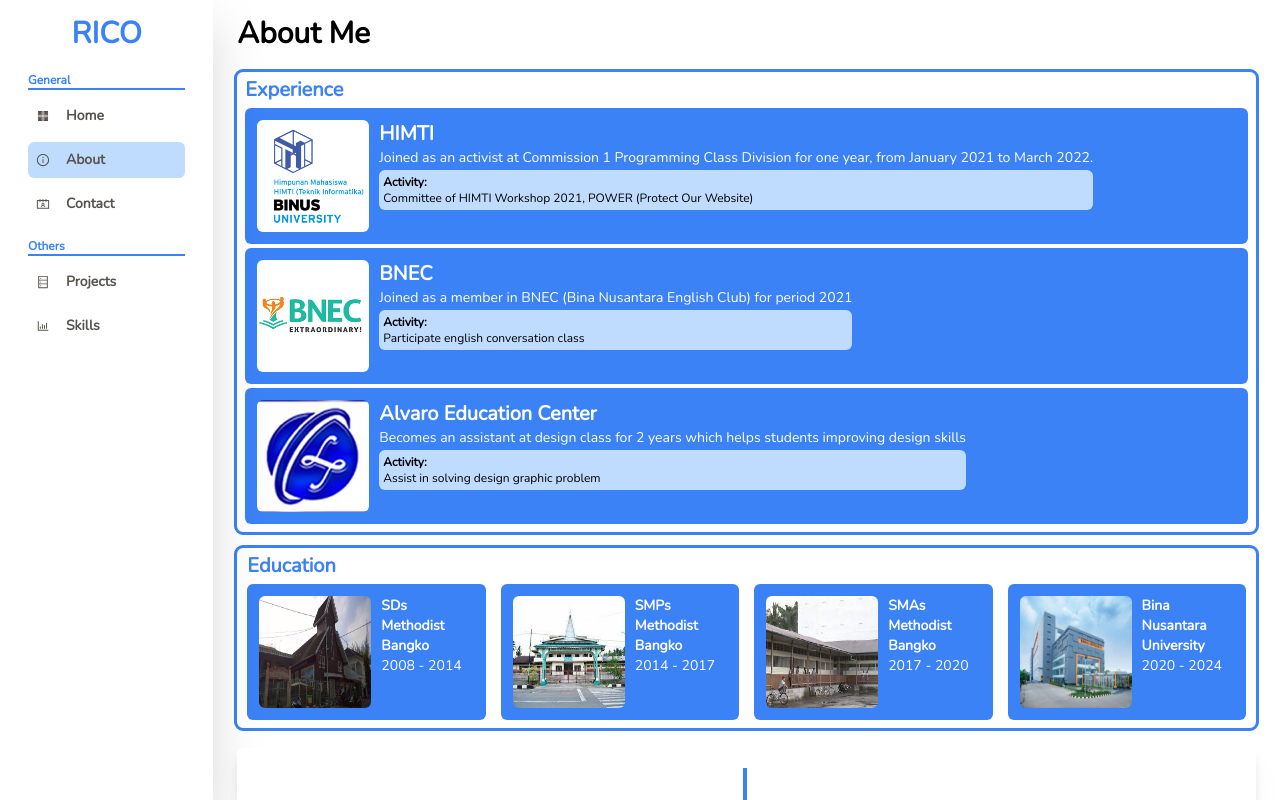
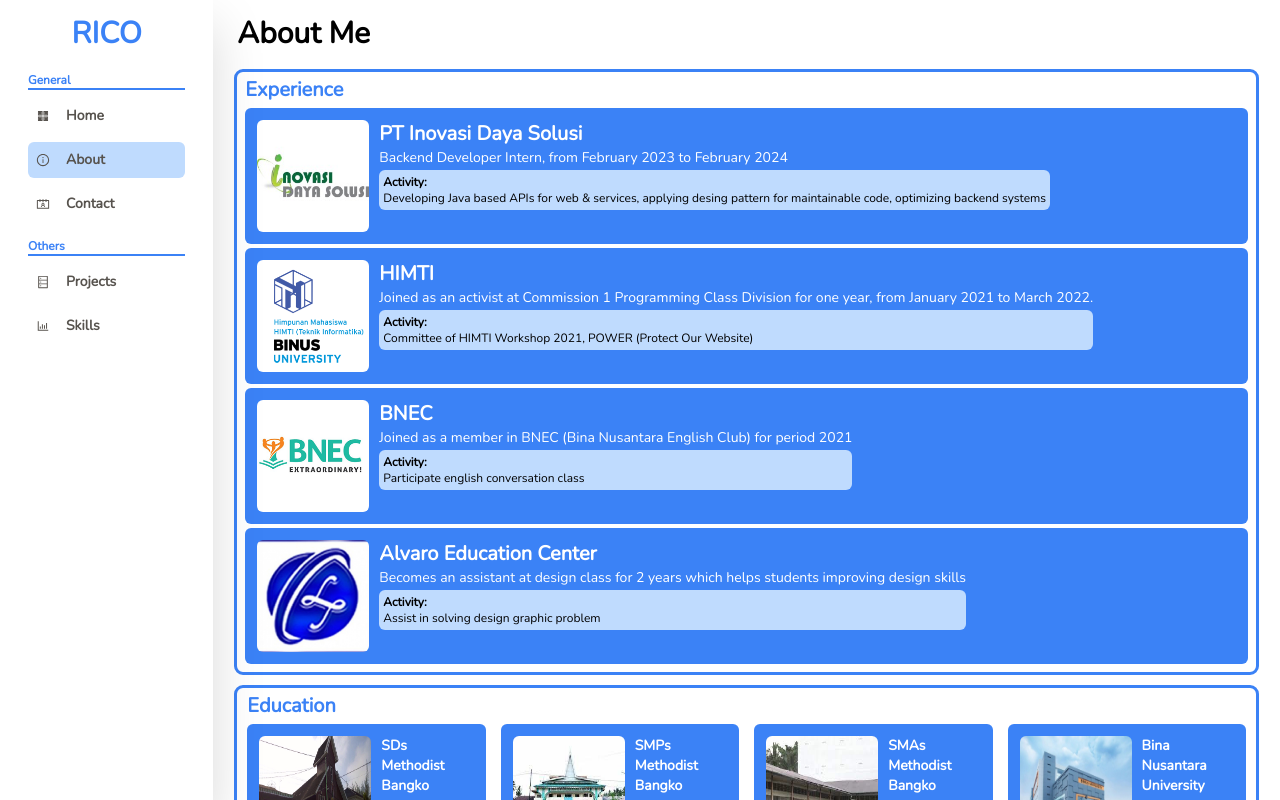
Before and after one commit to MustankLee/ORIC, a React (Create React App) app: page /Oric/about in a window 1280 px wide. Built offline with nearby package versions, Linux system fonts and the light colour scheme.

Commit message:
Update Logo

```diff
--- a/src/components/GeneralContent/About/AboutData.js
+++ b/src/components/GeneralContent/About/AboutData.js
@@ -6,8 +6,18 @@
 import Smp from "../../Assets/SMP.jfif";
 import Sma from "../../Assets/SMAS.jfif";
 import binus from "../../Assets/BINUS.jpg"
+import Ids from "../../Assets/IDS Logo.jpeg"
 
 export const AboutData = [
+    {
+        category: "exp",
+        data: {
+            name: "PT Inovasi Daya Solusi",
+            logo: Ids,
+            desc: "Backend Developer Intern, from February 2023 to February 2024",
+            act: "Developing Java based APIs for web & services, applying desing pattern for maintainable code, optimizing backend systems",
+         }
+    },
     {
         category: "exp",
         data: {
```
Also changed, not shown: src/components/Assets/IDS Logo.jpeg (added).
